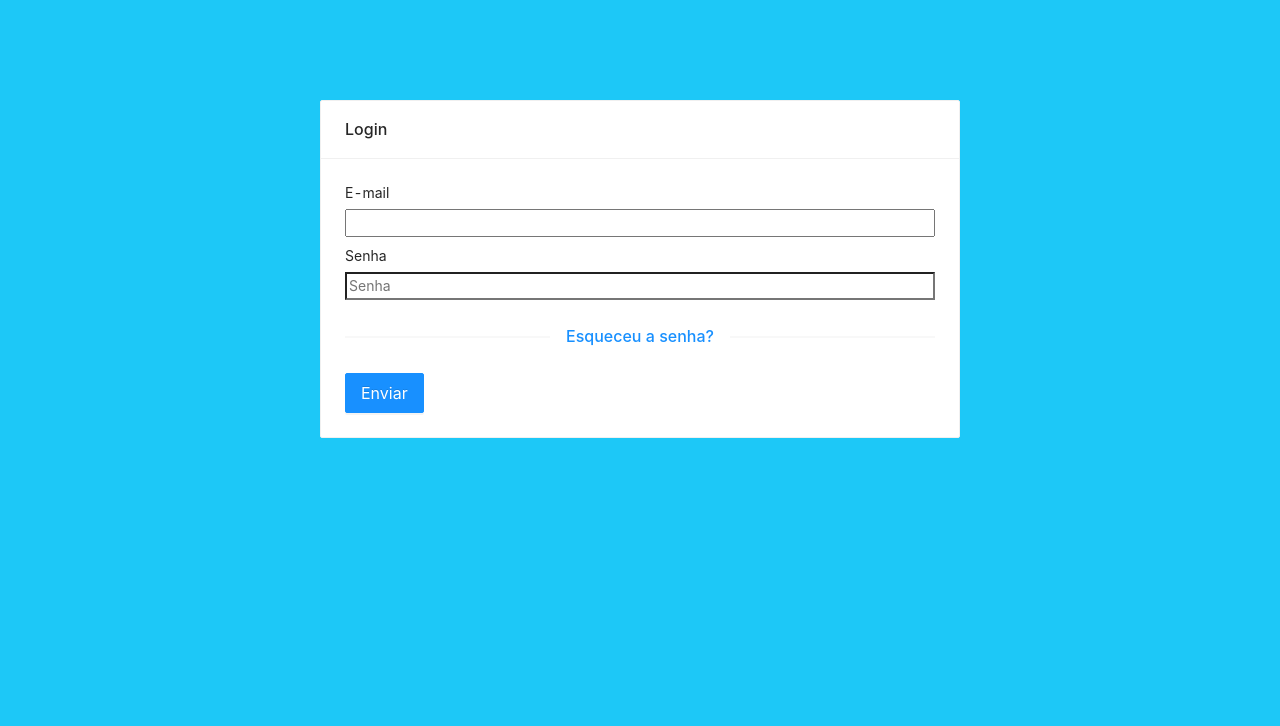
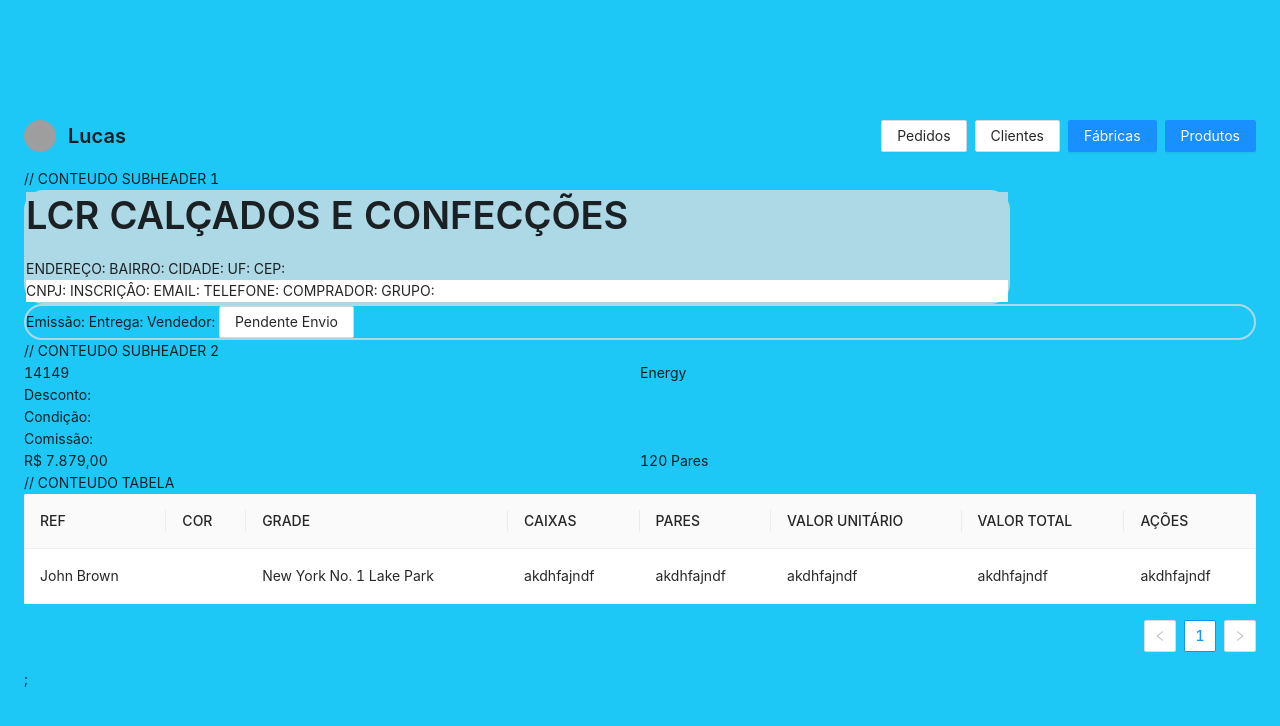
Before and after one commit to LucasMelnik/recom-web, a React (Vite) app: page /customers/new in a window 1280 px wide. Shown: the top 726 px of the page. Built offline with nearby package versions, Linux system fonts and the light colour scheme; grey boxes are pictures that could not be loaded.

Commit message:
No styles components

```diff
--- a/package.json
+++ b/package.json
@@ -8,8 +8,13 @@
     "preview": "vite preview"
   },
   "dependencies": {
+    "@chakra-ui/icons": "^2.0.2",
+    "@chakra-ui/react": "^2.2.0",
+    "@emotion/react": "^11",
+    "@emotion/styled": "^11",
     "antd": "^4.20.6",
     "axios": "^0.27.2",
+    "framer-motion": "^6",
     "react": "^18.0.0",
     "react-dom": "^18.0.0",
     "react-hook-form": "^7.31.3",
--- a/src/Routes.jsx
+++ b/src/Routes.jsx
@@ -5,6 +5,7 @@ import { Context } from './context/AuthContext'
 import Login from './pages/login/Login'
 import CreateOrder from './pages/order/CreateOrder'
 import OrderList from './pages/order/OrderList'
+import Customer from './pages/Customer/index'
 
 export default function Routes() {
   const { loading } = useContext(Context)
@@ -16,8 +17,9 @@ export default function Routes() {
   return(
     <Switch>
       {/* <Route path="/auth" element={<Login/>} /> */}
-      <Route path="/orders" element={<OrderList/>} />
+      <Route path="/orders" exact element={<OrderList/>} />
       <Route path="/orders/new" element={<CreateOrder/>} />
+      <Route path="/customers/new" element={<Customer/>} />
     </Switch>
     )
 }
--- a/src/core/layout/MainScene.jsx
+++ b/src/core/layout/MainScene.jsx
@@ -3,6 +3,7 @@ import { Context } from "../../context/AuthContext"
 import Login from "../../pages/login/Login"
 import Routes from "../../Routes"
 import Header from "./menu/Header"
+import CreateCustomer from "../../pages/Customer/create"
 
 export default function MainScene() {
   const { authenticated } = useContext(Context)
@@ -19,7 +20,8 @@ export default function MainScene() {
   } else {
     return (
       <div style={{ backgroundColor: '#1dc8f7', height: '100vw', paddingTop: '100px'}}>
-        <Login />
+        {/* <Login /> */}
+        <CreateCustomer/>
       </div>
     )
   }
--- a/src/core/layout/menu/Navigation.jsx
+++ b/src/core/layout/menu/Navigation.jsx
@@ -9,7 +9,7 @@ export default function Navigation() {
   return (
     <Space size='large'>
       <Link to="/orders">Pedidos</Link>
-      <Link to="/customers">Clientes</Link>
+      <Link to="/customers/new">Clientes</Link>
       <Link to="/factories">Fábricas</Link>
       <Link to="/products">Produtos</Link>
       <Button onClick={handleLogout}>Logout</Button>
--- /dev/null
+++ b/src/pages/Customer/create/index.jsx
@@ -0,0 +1,244 @@
+import React from "react";
+import { MoreOutlined } from '@ant-design/icons';
+import { Button, Dropdown, Menu, PageHeader, Row, Tag, Typography, Space, Table, } from 'antd';
+const { Title, Paragraph, Text, Link } = Typography;
+const menu = (
+    <Menu
+        items={[
+            {
+                key: '1',
+                label: (
+                    <a target="_blank" rel="noopener noreferrer" href="http://www.alipay.com/">
+                        1st menu item
+                    </a>
+                ),
+            },
+            {
+                key: '2',
+                label: (
+                    <a target="_blank" rel="noopener noreferrer" href="http://www.taobao.com/">
+                        2nd menu item
+                    </a>
+                ),
+            },
+            {
+                key: '3',
+                label: (
+                    <a target="_blank" rel="noopener noreferrer" href="http://www.tmall.com/">
+                        3rd menu item
+                    </a>
+                ),
+            },
+        ]}
+    />
+);
+
+const IconLink = ({ src, text }) => (
+    <a className="example-link">
+        <img className="example-link-icon" src={src} alt={text} />
+        {text}
+    </a>
+);
+const columns = [
+    {
+        title: "REF",
+        dataIndex: "ref",
+        key: "ref",
+        render: (text) => <Text>{text}</Text>
+    },
+
+    {
+        title: "COR",
+        dataIndex: "color",
+        key: "color",
+        render: (text) => <Text>{text}</Text>
+    }, {
+        title: "GRADE",
+        dataIndex: "grade",
+        key: "grade",
+        render: (text) => <Text>{text}</Text>
+    }, {
+        title: "CAIXAS",
+        dataIndex: "caixas",
+        key: "caixas",
+        render: (text) => <Text>{text}</Text>
+    }, {
+        title: "PARES",
+        dataIndex: "pares",
+        key: "pares",
+        render: (text) => <Text>{text}</Text>
+    }, {
+        title: "VALOR UNITÁRIO",
+        dataIndex: "unity",
+        key: "unity",
+        render: (text) => <Text>{text}</Text>
+    }, {
+        title: "VALOR TOTAL",
+        dataIndex: "total",
+        key: "total",
+        render: (text) => <Text>{text}</Text>
+    }, {
+        title: "AÇÕES",
+        dataIndex: "actions",
+        key: "actions",
+        render: (text) => <Text>{text}</Text>
+    }
+]
+
+const data = [
+    {
+        key: '1',
+        ref: 'John Brown',
+        cor: "32",
+        grade: 'New York No. 1 Lake Park',
+        caixas: "akdhfajndf",
+        pares: "akdhfajndf",
+        unity: "akdhfajndf",
+        total: "akdhfajndf",
+        actions: "akdhfajndf",
+      },
+
+]
+
+const content = (
+    <div>
+        <div>
+            <div> // CONTEUDO SUBHEADER 1
+                <div style={{ width: "80%", height: "70%", border: "2px solid lightblue", borderRadius: 20 }}>
+                    <div style={{ backgroundColor: 'lightblue' }}>
+                        <Title>
+                            LCR CALÇADOS E CONFECÇÕES
+                        </Title>
+                        <Text>
+                            ENDEREÇO: { }
+                        </Text>
+                        <Text>
+                            BAIRRO: { }
+                        </Text>
+                        <Text>
+                            CIDADE: { }
+                        </Text>
+                        <Text>
+                            UF: { }
+                        </Text>
+                        <Text>
+                            CEP: { }
+                        </Text>
+                    </div>
+                    <div style={{ backgroundColor: "white" }}>
+                        <Text>
+                            CNPJ: { }
+                        </Text>
+                        <Text>
+                            INSCRIÇÂO: { }
+                        </Text>
+                        <Text>
+                            EMAIL: { }
+                        </Text>
+                        <Text>
+                            TELEFONE: { }
+                        </Text>
+                        <Text>
+                            COMPRADOR: { }
+                        </Text>
+                        <Text>
+                            GRUPO: { }
+                        </Text>
+                    </div>
+                </div>
+                <div style={{ justifyContent: "space-between", border: "2px solid lightblue", borderRadius: 20 }}>
+                    <Text>
+                        Emissão: { }
+                    </Text>
+                    <Text>
+                        Entrega: { }
+                    </Text>
+                    <Text>
+                        Vendedor: { }
+                    </Text>
+                    <Button>
+                        Pendente Envio
+                    </Button>
+                </div>
+            </div>
+            <div> // CONTEUDO SUBHEADER 2
+                <div style={{ display: "flex", flexDirection: "row", justifyContent: "flex-start" }}>
+                    <Text style={{ width: "100%", justifyContent: "flex-start" }}>
+                        14149
+                    </Text>
+                    <Text style={{ width: "100%", justifyContent: "flex-start" }}>
+                        Energy
+                    </Text>
+                </div>
+                <div style={{ display: "flex", flexDirection: "column", justifyContent: "flex-start" }}>
+                    <div>
+                        <Text style={{ width: "100%", justifyContent: "flex-start" }}>
+                            Desconto: { }
+                        </Text>
+                    </div>
+                    <div>
+                        <Text style={{ width: "100%", justifyContent: "flex-start" }}>
+                            Condição: { }
+                        </Text>
+                    </div>
+                    <div>
+                        <Text style={{ width: "100%", justifyContent: "flex-start" }}>
+                            Comissão: { }
+                        </Text>
+                    </div>
+                </div>
+                <div style={{ display: "flex", flexDirection: "row", justifyContent: "space-between" }}>
+                    <Text style={{ width: "100%", justifyContent: "flex-start" }}>
+                        R$ 7.879,00
+                    </Text>
+                    <Text style={{ width: "100%", justifyContent: "flex-start" }}>
+                        120 Pares
+                    </Text>
+                </div>
+            </div>
+        </div>
+        <div> // CONTEUDO TABELA
+        <Table dataSource={data} columns={columns} />;
+        </div>
+    </div>
+);
+
+const Content = ({ children, extraContent }) => (
+    <Row>
+        <div
+            style={{
+                flex: 1,
+            }}
+        >
+            {children}
+        </div>
+        <div className="image">{extraContent}</div>
+    </Row>
+);
+
+export default function Create() {
+    return (
+        <PageHeader
+            title="Lucas"
+            extra={[
+                <Button key="3">
+                    Pedidos
+                </Button>,
+                <Button key="2">Clientes</Button>,
+                <Button key="1" type="primary">
+                    Fábricas
+                </Button>,
+                <Button key="1" type="primary">
+                    Produtos
+                </Button>,
+            ]}
+            avatar={{
+                src: 'https://avatars1.githubusercontent.com/u/8186664?s=460&v=4',
+            }}
+        >
+            <Content            >
+                {content}
+            </Content>
+        </PageHeader>
+    );
+}
--- /dev/null
+++ b/src/pages/Customer/index.jsx
@@ -0,0 +1,17 @@
+import {
+    Button,
+    ButtonGroup
+} from '@chakra-ui/react'
+
+export default function List() {
+    return (
+            <Box>
+                <Box>
+                <Button colorScheme='blue'>+ Novo Cliente</Button>
+                </Box>
+
+            </Box>
+
+    )
+
+}
```
Also changed, not shown: 1 other file (tests, documents, lock files or other folders).
